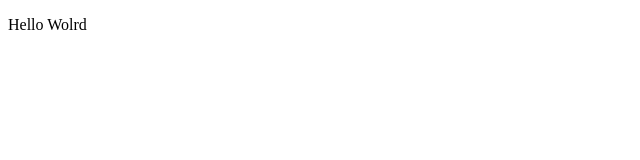
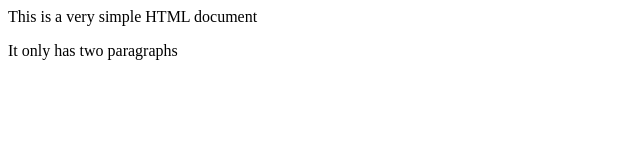
Before and after one commit to speedyroughe-vng/speedyroughe-vng.github.io, a plain HTML site: page index.html in a window 1280 px wide. Shown: the whole page, without its empty margins (0-640 px from the left). Drawn offline with Linux system fonts and the light colour scheme.

Commit message:
Update index.html

```diff
--- a/index.html
+++ b/index.html
@@ -1,4 +1,11 @@
-<!DOCTYPE html>
 <html>
-  <p> Hello Wolrd </p>
+  <head>
+    <title>
+      A Simple HTML Document
+    </title>
+    </head>
+    <body>
+      <p>This is a very simple HTML document</p>
+      <p>It only has two paragraphs</p>
+    </body>
 </html>
```
